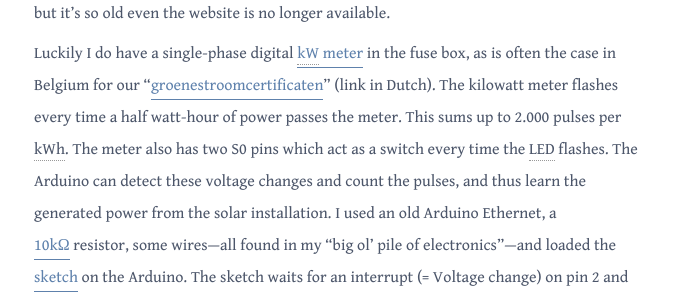
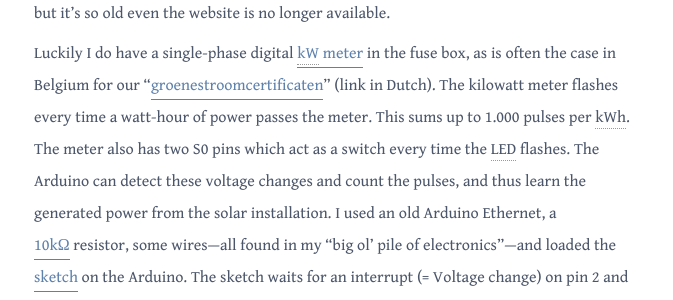
Before and after one commit to cimm/suffix, a Jekyll site: the page built from _posts/2021-09-26-photovoltaic-aduino-meter.html, in a window 1280 px wide. Shown: the part 651-951 px from the top of the page, without its empty margins (302-975 px from the left). Built offline with Jekyll 4.4.1, drawn with Linux system fonts in a browser that asks for light colours; some web fonts are replaced.

Commit message:
Correct pulse count in Logging solar photovoltaic output with Arduino article

```diff
--- a/_posts/2021-09-26-photovoltaic-aduino-meter.html
+++ b/_posts/2021-09-26-photovoltaic-aduino-meter.html
@@ -10,7 +10,7 @@ cover_image_url: ../../assets/din-wattmeter.jpg
 <div class="narrow-col">
   <p>I want to build a power plug that only works when the solar panels on the roof are generating electricity, useful for charging a phone or my e-bike. I can leave the bike plugged in and it would only charge when there is a surplus of electricity. When it’s cloudy the power should shut off until the <abbr title="photovoltaic">PV</abbr> installation is back, producing clean electricity again. The first step for this long-term goal is to know if the PV panels are generating electricity. My 10+-year-old solar installation and the inverter, a Diehl AKO <a href="https://web.archive.org/web/20140823120933/http://www.diehl.com:80/en/diehl-controls/photovoltaics/inverter/s-inverter.html" title="Old PLATINUM S inverter product page via the Internet Archive">PLATINUM 2100 S</a>, did not come with nice graphs to monitor the solar output. The inverter does have an EIA485 network port that can be used to attach a <a href="https://web.archive.org/web/20120708234955/http://www.diehl.com:80/en/diehl-controls/photovoltaics/monitoring/pv-monitor.html" title="Old PLATINUM PV-Monitor product page via the Internet Archive">monitor device</a>, but it’s so old even the website is no longer available.</p>
 
-  <p>Luckily I do have a single-phase digital <a href="https://web.archive.org/web/20210928095605if_/https://i.ebayimg.com/images/i/181764598310-0-1/s-l1000.jpg" title="Photo of a kW meter"><abbr title="kilowatt">kW</abbr> meter</a> in the fuse box, as is often the case in Belgium for our “<a href="https://www.vlaanderen.be/groenestroomcertificaten-voor-zonnepanelen" title=" Groenestroomcertificaten voor zonnepanelen">groenestroomcertificaten</a>” (link in Dutch). The kilowatt meter flashes every time a half watt-hour of power passes the meter. This sums up to 2.000 pulses per <abbr title="kilowatt-hour">kWh</abbr>. The meter also has two S0 pins which act as a switch every time the <abbr title="Light Emitting Diode">LED</abbr> flashes. The Arduino can detect these voltage changes and count the pulses, and thus learn the generated power from the solar installation. I used an old Arduino Ethernet, a <a href="http://resisto.rs/#10k" title="Color codes for a 10kΩ resistor">10kΩ</a> resistor, some wires—all found in my “big ol’ pile of electronics”—and loaded the <a href="https://github.com/cimm/pvpulse" title="Sketch to load on the Arduino Ethernet @ Github">sketch</a> on the Arduino. The sketch waits for an interrupt (= Voltage change) on pin 2 and fires an <abbr title="Message Queue Telemetry Transport">MQTT</abbr> message to the broker when it when it does.</p>
+  <p>Luckily I do have a single-phase digital <a href="https://web.archive.org/web/20210928095605if_/https://i.ebayimg.com/images/i/181764598310-0-1/s-l1000.jpg" title="Photo of a kW meter"><abbr title="kilowatt">kW</abbr> meter</a> in the fuse box, as is often the case in Belgium for our “<a href="https://www.vlaanderen.be/groenestroomcertificaten-voor-zonnepanelen" title=" Groenestroomcertificaten voor zonnepanelen">groenestroomcertificaten</a>” (link in Dutch). The kilowatt meter flashes every time a watt-hour of power passes the meter. This sums up to 1.000 pulses per <abbr title="kilowatt-hour">kWh</abbr>. The meter also has two S0 pins which act as a switch every time the <abbr title="Light Emitting Diode">LED</abbr> flashes. The Arduino can detect these voltage changes and count the pulses, and thus learn the generated power from the solar installation. I used an old Arduino Ethernet, a <a href="http://resisto.rs/#10k" title="Color codes for a 10kΩ resistor">10kΩ</a> resistor, some wires—all found in my “big ol’ pile of electronics”—and loaded the <a href="https://github.com/cimm/pvpulse" title="Sketch to load on the Arduino Ethernet @ Github">sketch</a> on the Arduino. The sketch waits for an interrupt (= Voltage change) on pin 2 and fires an <abbr title="Message Queue Telemetry Transport">MQTT</abbr> message to the broker when it when it does.</p>
 </div>
 
 <picture class="extended-col">
```
